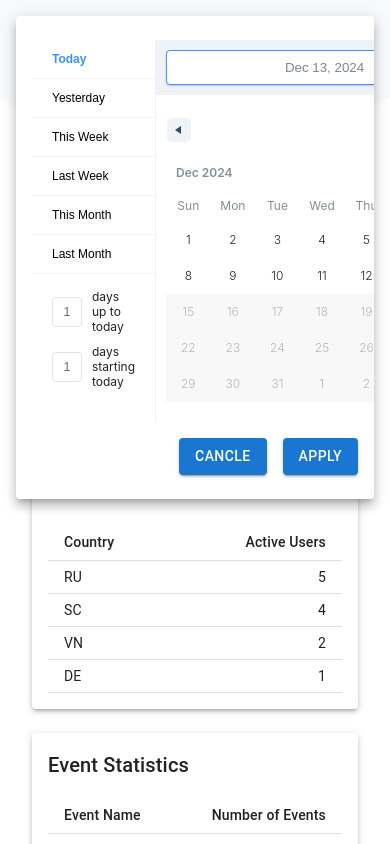
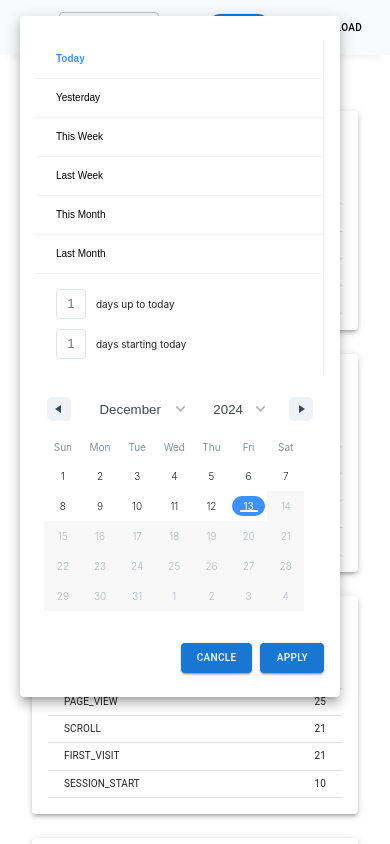
Before and after one commit to dtvn-training/2024-DN-JAVA-ABADashboard-REACT, a React (Vite) app: page /preview in a window 390 px wide. Both pictures are taken after a click on the button 47 px from the left and 33 px from the top of the page. Shown: the top 844 px of the page. Built offline with nearby package versions, Linux system fonts and the light colour scheme.

Commit message:
#10 Complete ui preview data

```diff
--- a/src/components/date-time-picker/date-time-picker.module.scss
+++ b/src/components/date-time-picker/date-time-picker.module.scss
@@ -1,6 +1,22 @@
-.submit-btn{
-    display: flex;
-    align-items: center;
-    justify-content: flex-end;
-    gap: 1rem;
+.submit-btn {
+  display: flex;
+  align-items: center;
+  justify-content: flex-end;
+  gap: 1rem;
 }
+
+@media screen and (max-width: 768px){
+    .date-range-picker{
+        flex-direction: column;
+        &>div{
+            width: 100%;
+            font-size: 10px;
+        }
+    }
+    .submit-btn{
+        gap: 0.5rem;
+        &>button{
+            font-size: 10px;
+        }
+    }
+}
--- a/src/components/date-time-picker/date-time-picker.tsx
+++ b/src/components/date-time-picker/date-time-picker.tsx
@@ -1,3 +1,4 @@
+/* eslint-disable @typescript-eslint/no-explicit-any */
 import React, { useEffect, useState } from "react";
 import { Box, Button } from "@mui/material";
 import { DateRangePicker } from "react-date-range";
@@ -20,6 +21,7 @@ const DateTimePicker: React.FC<DateRangePickerComponentProps> = ({
   onClose,
 }) => {
   const [range, setRange] = useState(initialRange);
+  const [isMobile, setIsMobile] = useState(false);
 
   useEffect(() => {
     setRange(initialRange);
@@ -34,6 +36,15 @@ const DateTimePicker: React.FC<DateRangePickerComponentProps> = ({
     onDateChange(newRange);
   };
 
+
+  useEffect(() => {
+    const mediaQuery = window.matchMedia("(max-width: 768px)");
+    const handleResize = () => setIsMobile(mediaQuery.matches);
+    mediaQuery.addEventListener("change", handleResize);
+    handleResize();
+
+    return () => mediaQuery.removeEventListener("change", handleResize);
+  }, []);
   return (
     <Box
       className={cx("boxCustom")}
@@ -49,9 +60,11 @@ const DateTimePicker: React.FC<DateRangePickerComponentProps> = ({
         ]}
         onChange={handleRangeChange}
         moveRangeOnFirstSelection={false}
-        months={2}
-        direction="horizontal"
+        months={isMobile ? 1 : 2}
+        direction={isMobile ? "vertical" : "horizontal"}
         maxDate={new Date()}
+        showDateDisplay={false}
+        className={cx("date-range-picker")}
       />
       <Box component="div" className={cx("submit-btn")}>
         <Button
--- a/src/components/table-report/table-report.module.scss
+++ b/src/components/table-report/table-report.module.scss
@@ -6,6 +6,25 @@
 @media screen and (max-width: 1024px){
     .report-item{
         flex-basis: calc(100%/2 - 1rem);
+        &>div{
+            &>h6{
+                font-size: 15px;
+            }
+            &>div{
+                &>table{
+                    &>thead{
+                        &>tr>th{
+                            font-size: 12px;
+                        }
+                    }
+                    &>tbody{
+                        &>tr>td{
+                            font-size: 10px;
+                        }
+                    }
+                }
+            }
+        }
     }
 }
 
--- a/src/sections/preview/component/preview-component.module.scss
+++ b/src/sections/preview/component/preview-component.module.scss
@@ -56,3 +56,35 @@
         }
     }
 }
+
+@media screen and (max-width: 768px){
+    .header{
+        padding: 12px 20px;
+        &>.box-left{
+            gap: 0.5rem;;
+            &>.btn-filter{
+                &>svg{
+                    font-size: 15px;
+                }
+            }
+            &>.input{
+                width: 100px;
+                &>div>input{
+                    font-size: 10px;
+                }
+            }
+        }
+        &>.box-right{
+            gap: 0.5rem;
+            &>.back-btn{
+                padding: 5px 12px;
+            }
+            &>button{
+                font-size: 10px;
+                &>svg{
+                    font-size: 1em;
+                }
+            }
+        }
+    }
+}
--- a/src/sections/preview/component/preview-component.tsx
+++ b/src/sections/preview/component/preview-component.tsx
@@ -1,9 +1,10 @@
+/* eslint-disable @typescript-eslint/no-explicit-any */
+/* eslint-disable @typescript-eslint/no-unused-vars */
 import { Box, Button, Grid2, TextField, IconButton, Menu } from "@mui/material";
 import FilterListIcon from "@mui/icons-material/FilterList";
 import FileDownloadIcon from "@mui/icons-material/FileDownload";
 import styles from "./preview-component.module.scss";
 import classNames from "classnames/bind";
-import SearchIcon from "@mui/icons-material/Search";
 import {
   activeUserStats,
   countryStats,
```
